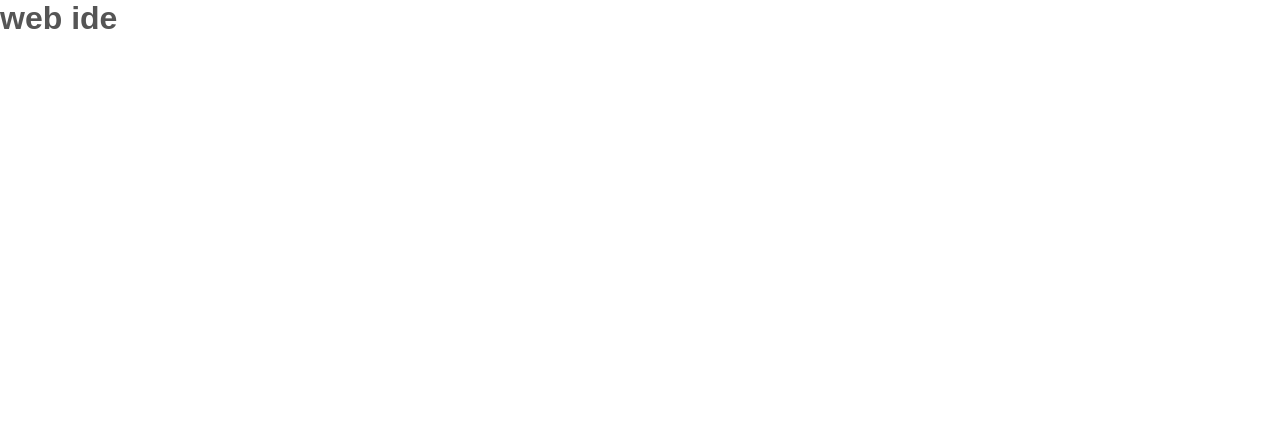
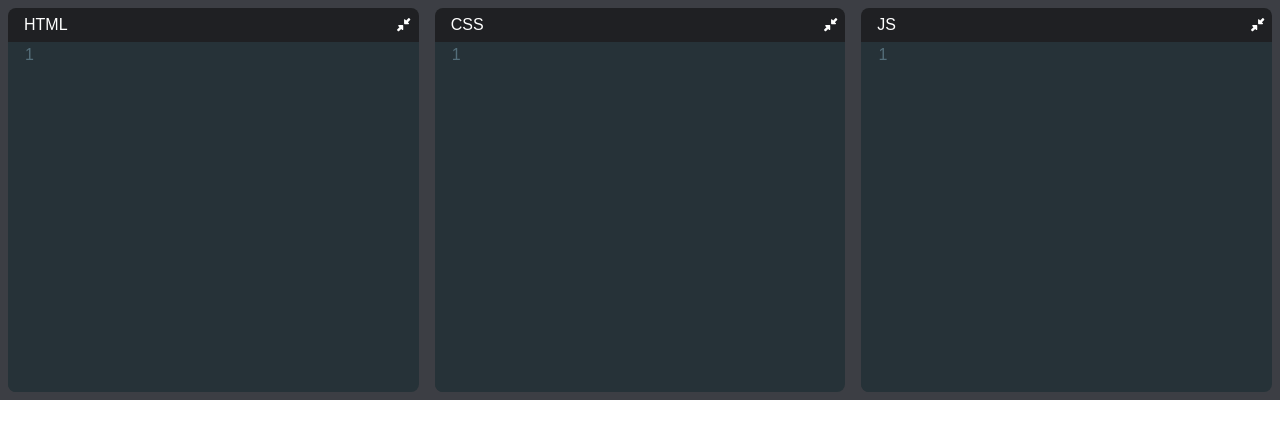
Before and after one commit to JayAslaliya10/CodeIt, a React (Create React App) app: page /webcompiler in a window 1280 px wide. Shown: the top 438 px of the page. Built offline with nearby package versions, Linux system fonts and the light colour scheme.

Commit message:
web editor not working

```diff
--- a/src/components/Home.js
+++ b/src/components/Home.js
@@ -8,18 +8,18 @@ import img2 from "../images/background.png"
 export const Home = () => {
     return (
         <>
-            <div class="header">
+            <div className="header">
                 <Navbar/>
-                <div class="content">
+                <div className="content">
                     <h1>Hello!</h1>
                     <h1><span>We're</span> Code~It...</h1><br/>
                     <p>"Unleash your coding potential with ease: Join our platform today."</p>
                     <Link to="#">Contests</Link>
                 </div>
-                <div class="image-box">
+                <div className="image-box">
                     <img src={img1} alt=""/>
 
-                    <div class="pattern">
+                    <div className="pattern">
                         <img src={img2} alt=""/>
                         <img src={img2} alt=""/>
                     </div>
--- a/src/components/Navbar.js
+++ b/src/components/Navbar.js
@@ -7,14 +7,14 @@ import logo from "../images/logo.png"
 export const Navbar = () => {
     return (
         <nav>
-            <a href="#" class="logo"><img src={logo} alt="" id="logo"/></a>
+            <a href="#" className="logo"><img src={logo} alt="" id="logo"/></a>
             <ul>
                 <li><Link to="/">Home</Link></li>
                 <li><Link to="/onlinecompiler">Online IDE</Link></li>
                 <li><Link to="/webcompiler">Web-dev</Link></li>
                 <li><Link to="#">Contact Us</Link></li>
             </ul>
-            <div class="toggle-btn" id="btn">
+            <div className="toggle-btn" id="btn">
                 <span id="btnText">Dark</span>
                 <img src={moon} alt="" id="btnIcon"/>
             </div>
--- /dev/null
+++ b/src/components/WebEditor.js
@@ -0,0 +1,51 @@
+import React, { useState } from 'react'
+import 'codemirror/lib/codemirror.css'
+import 'codemirror/theme/material.css'
+import 'codemirror/mode/xml/xml'
+import 'codemirror/mode/javascript/javascript'
+import 'codemirror/mode/css/css'
+import { Controlled as ControlledEditor } from 'react-codemirror2'
+import { FontAwesomeIcon } from '@fortawesome/react-fontawesome'
+import { faCompressAlt, faExpandAlt } from '@fortawesome/free-solid-svg-icons'
+
+export default function WebEditor(props) {
+  const {
+    language,
+    displayName,
+    value,
+    onChange
+  } = props
+  const [open, setOpen] = useState(true)
+
+  function handleChange(editor, data, value) {
+    console.log(language, "->", value);
+    onChange(value)
+  }
+
+  return (
+    <div className={`editor-container ${open ? '' : 'collapsed'}`}>
+      <div className="editor-title">
+        {displayName}
+        <button
+          type="button"
+          className="expand-collapse-btn"
+          onClick={() => setOpen(prevOpen => !prevOpen)}
+        >
+          <FontAwesomeIcon icon={open ? faCompressAlt : faExpandAlt} />
+        </button>
+      </div>
+      <ControlledEditor
+        onBeforeChange={handleChange}
+        value={value}
+        className="code-mirror-wrapper"
+        options={{
+          lineWrapping: true,
+          lint: true,
+          mode: language,
+          theme: 'material',
+          lineNumbers: true
+        }}
+      />
+    </div>
+  )
+}
--- a/src/components/WebIndex.js
+++ b/src/components/WebIndex.js
@@ -1,10 +1,60 @@
-import React, { useState} from 'react';
+import React, { useState, useEffect } from 'react';
+import WebEditor from './WebEditor'
+import useLocalStorage from '../hooks/useLocalStorage'
+import '../css/webeditor.css'
 
 function WebIndex() {
+  const [html, setHtml] = useLocalStorage('html', '')
+  const [css, setCss] = useLocalStorage('css', '')
+  const [js, setJs] = useLocalStorage('js', '')
+  const [srcDoc, setSrcDoc] = useState('')
+
+  useEffect(() => {
+    const timeout = setTimeout(() => {
+      setSrcDoc(`
+        <html>
+          <body>${html}</body>
+          <style>${css}</style>
+          <script>${js}</script>
+        </html>
+      `)
+    }, 250)
+
+    return () => clearTimeout(timeout)
+  }, [srcDoc])
 
   return (
     <>
-    <h1>web ide</h1>
+      <div className="pane top-pane">
+        <WebEditor
+          language="xml"
+          displayName="HTML"
+          value={html}
+          onChange={setHtml}
+        />
+        <WebEditor
+          language="css"
+          displayName="CSS"
+          value={css}
+          onChange={setCss}
+        />
+        <WebEditor
+          language="javascript"
+          displayName="JS"
+          value={js}
+          onChange={setJs}
+        />
+      </div>
+      <div className="pane">
+        <iframe
+          srcDoc={srcDoc}
+          title="output"
+          sandbox="allow-scripts"
+          frameBorder="0"
+          width="100%"
+          height="100%"
+        />
+      </div>
     </>
   )
 }
--- /dev/null
+++ b/src/hooks/useLocalStorage.js
@@ -0,0 +1,24 @@
+import { useEffect, useState } from 'react'
+
+const PREFIX = 'codepen-clone-'
+
+export default function useLocalStorage(key, initialValue) {
+  const prefixedKey = PREFIX + key
+
+  const [value, setValue] = useState(() => {
+    const jsonValue = localStorage.getItem(prefixedKey)
+    if (jsonValue != null) return JSON.parse(jsonValue)
+
+    if (typeof initialValue === 'function') {
+      return initialValue()
+    } else {
+      return initialValue
+    }
+  })
+
+  useEffect(() => {
+    localStorage.setItem(prefixedKey, JSON.stringify(value))
+  }, [prefixedKey, value])
+
+  return [value, setValue]
+}
```
